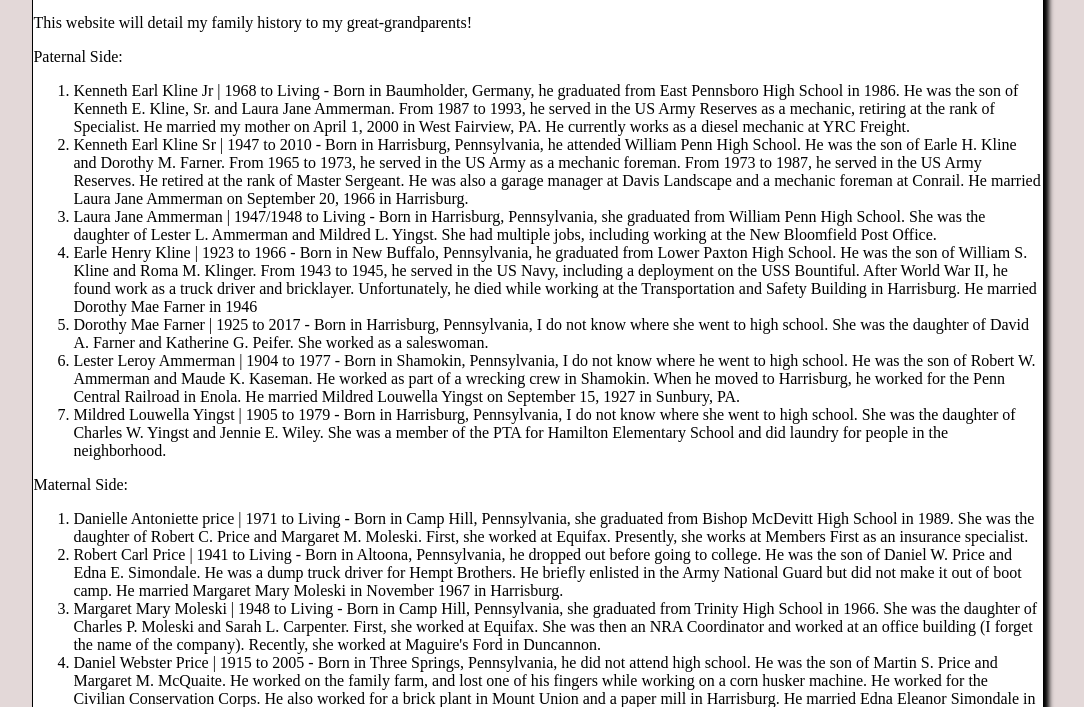
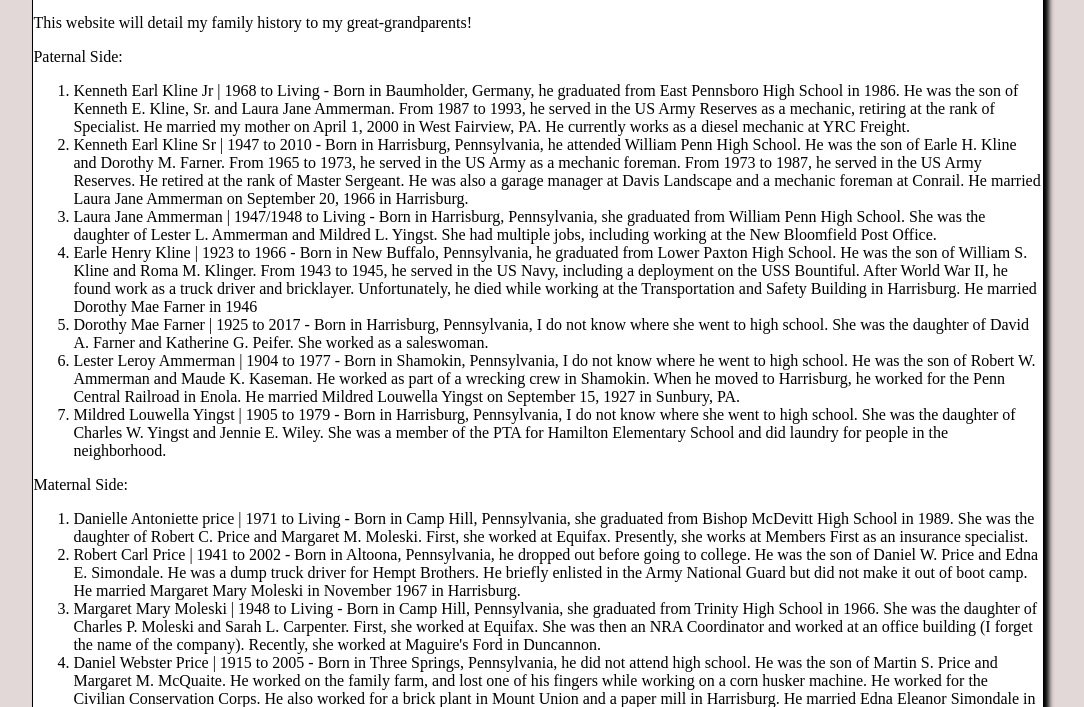
Before and after one commit to zkline12/zkline12.github.io, a plain HTML site: page index.html in a window 1280 px wide. Shown: the part 93-800 px from the top of the page, without its empty margins (102-1186 px from the left). Drawn offline with Linux system fonts and the light colour scheme.

Commit message:
Update index.html

```diff
--- a/index.html
+++ b/index.html
@@ -24,7 +24,7 @@
 				<p>Maternal Side:</p>
 				<ol>
 					<li>Danielle Antoniette price | 1971 to Living - Born in Camp Hill, Pennsylvania, she graduated from Bishop McDevitt High School in 1989. She was the daughter of Robert C. Price and Margaret M. Moleski. First, she worked at Equifax. Presently, she works at Members First as an insurance specialist.</li>
-					<li>Robert Carl Price | 1941 to Living - Born in Altoona, Pennsylvania, he dropped out before going to college. He was the son of Daniel W. Price and Edna E. Simondale. He was a dump truck driver for Hempt Brothers. He briefly enlisted in the Army National Guard but did not make it out of boot camp. He married Margaret Mary Moleski in November 1967 in Harrisburg.</li>
+					<li>Robert Carl Price | 1941 to 2002 - Born in Altoona, Pennsylvania, he dropped out before going to college. He was the son of Daniel W. Price and Edna E. Simondale. He was a dump truck driver for Hempt Brothers. He briefly enlisted in the Army National Guard but did not make it out of boot camp. He married Margaret Mary Moleski in November 1967 in Harrisburg.</li>
 					<li>Margaret Mary Moleski | 1948 to Living - Born in Camp Hill, Pennsylvania, she graduated from Trinity High School in 1966. She was the daughter of Charles P. Moleski and Sarah L. Carpenter. First, she worked at Equifax. She was then an NRA Coordinator and worked at an office building (I forget the name of the company). Recently, she worked at Maguire's Ford in Duncannon.</li>
 					<li>Daniel Webster Price | 1915 to 2005 - Born in Three Springs, Pennsylvania, he did not attend high school. He was the son of Martin S. Price and Margaret M. McQuaite. He worked on the family farm, and lost one of his fingers while working on a corn husker machine. He worked for the Civilian Conservation Corps. He also worked for a brick plant in Mount Union and a paper mill in Harrisburg. He married Edna Eleanor Simondale in March 1941 in Tyrone, Pennsylvania.</li>
 					<li>Edna Eleanor Simondale | 1920 to 1993 - Born in Tyrone, Pennsylvania, she graduated from Tyrone Area High School in 1938. She was the daughter of James Simondale and Kathryn Libold. She was a maid at the Nationwide Inn.</li>
```
